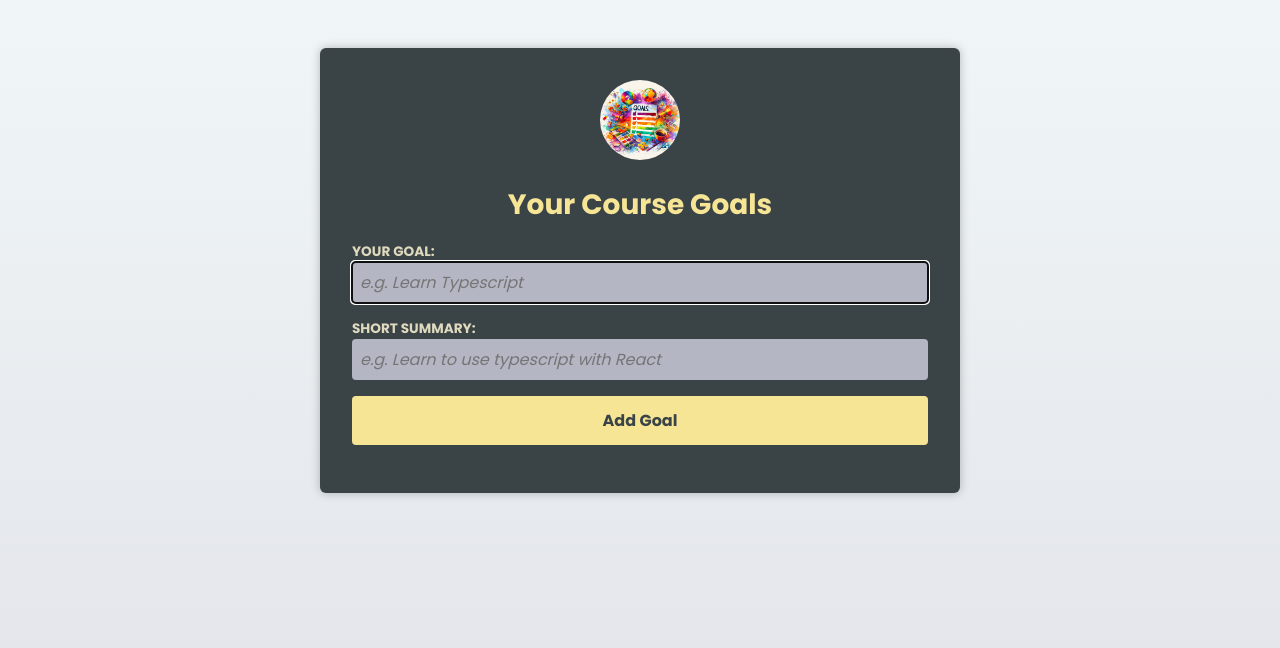
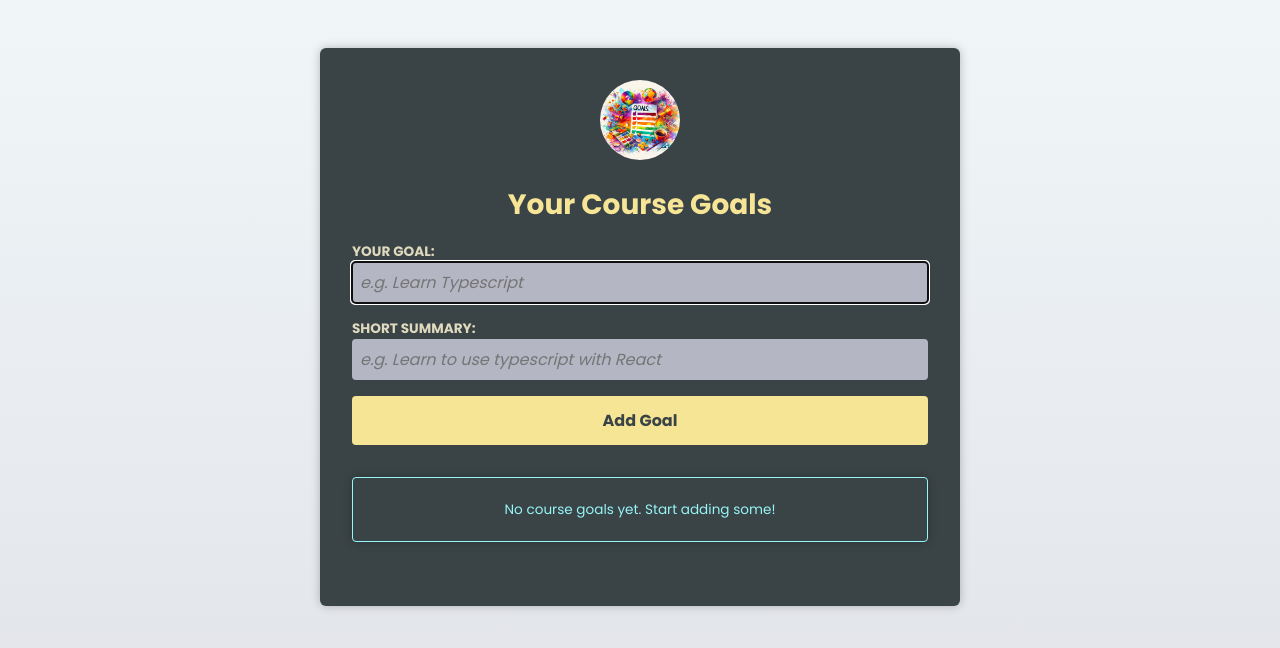
Before and after one commit to eulybin/goals-app-ts-react, a React (Vite) app: page / in a window 1280 px wide. Shown: the top 648 px of the page. Built offline with nearby package versions, Linux system fonts and the light colour scheme; the HTML template or start-up script is replaced by a standard one.

Commit message:
working with conditional rendering and union types for props

```diff
--- a/src/components/CourseGoalList.tsx
+++ b/src/components/CourseGoalList.tsx
@@ -1,5 +1,7 @@
 import CourseGoal from './CourseGoal';
+import InfoBox from './InfoBox';
 import { type CourseGoal as CourseGoalType } from '../types';
+import type { ReactNode } from 'react';
 
 type CourseGoalListProps = {
     goals: CourseGoalType[];
@@ -7,7 +9,21 @@
 };
 
 export default function CourseGoalList({ goals, onDelete }: CourseGoalListProps) {
+    if (goals.length === 0) {
+        return <InfoBox mode='hint'>No course goals yet. Start adding some!</InfoBox>;
+    }
+
+    let warningBox: ReactNode;
+    if (goals.length >= 4) {
+        warningBox = (
+            <InfoBox mode='warning' severity='medium'>
+                You already have a few goals. Don't over do it.
+            </InfoBox>
+        );
+    }
     return (
+        <>
+            {warningBox}
             <ul>
                 {goals.map((goal) => (
                     <li key={goal.id}>
@@ -17,5 +33,6 @@
                     </li>
                 ))}
             </ul>
+        </>
     );
 }
--- /dev/null
+++ b/src/components/InfoBox.tsx
@@ -0,0 +1,34 @@
+import type { ReactNode } from 'react';
+
+type HintInfoBoxProps = {
+    mode: 'hint';
+    children: ReactNode;
+};
+
+type WarningInfoBoxProps = {
+    mode: 'warning';
+    severity: 'low' | 'medium' | 'high';
+    children: ReactNode;
+};
+
+type InfoBoxProps = HintInfoBoxProps | WarningInfoBoxProps;
+
+export default function InfoBox(props: InfoBoxProps) {
+    const { mode, children } = props;
+    if (mode === 'hint') {
+        return (
+            <aside className='infobox infobox-hint'>
+                <p>{children}</p>
+            </aside>
+        );
+    }
+
+    const { severity } = props;
+
+    return (
+        <aside className={`infobox infobox-warning warning--${severity}`}>
+            <h2>Warning</h2>
+            <p>{children}</p>
+        </aside>
+    );
+}
--- a/src/index.css
+++ b/src/index.css
@@ -126,9 +126,33 @@
     color: #f9a73b;
 }
 
-.fallback {
+.infobox {
+    margin: 2rem 0;
+    padding: 0.5rem;
     text-align: center;
-    color: #acd1ce;
+    box-shadow: 0 0 10px rgba(0, 0, 0, 0.25);
+    font-size: 0.85rem;
+    border-radius: 4px;
+}
+
+.infobox-hint {
+    border: 1px solid #96f5f7;
+    color: #96f5f7;
+}
+
+.infobox-warning.warning--low {
+    border: 1px solid #f6d84f;
+    color: #f6d84f;
+}
+
+.infobox-warning.warning--medium {
+    border: 1px solid #f9a73b;
+    color: #f9a73b;
+}
+
+.infobox-warning.warning--high {
+    border: 1px solid #f97373;
+    color: #f97373;
 }
 
 input::placeholder {
```
Lines whose indentation alone changed are shown as unchanged.
